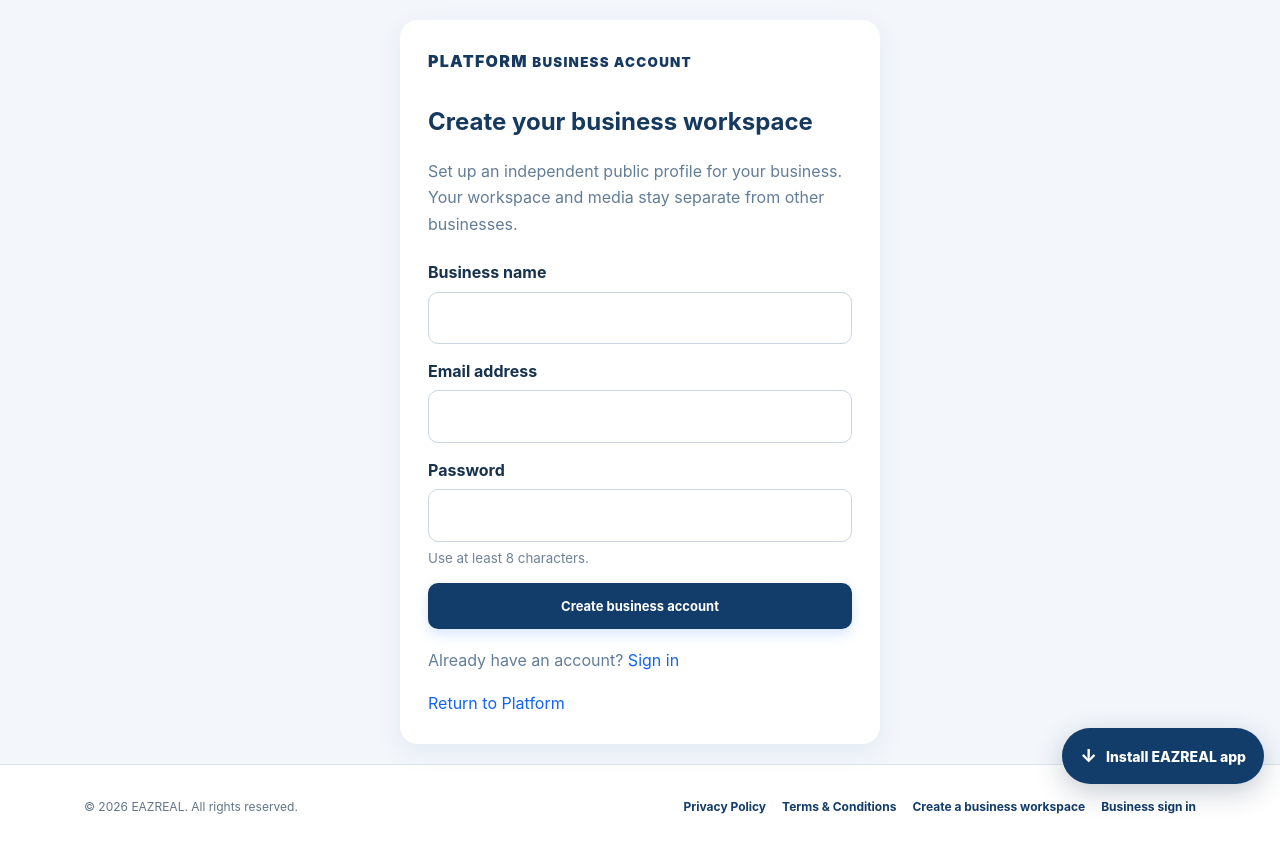
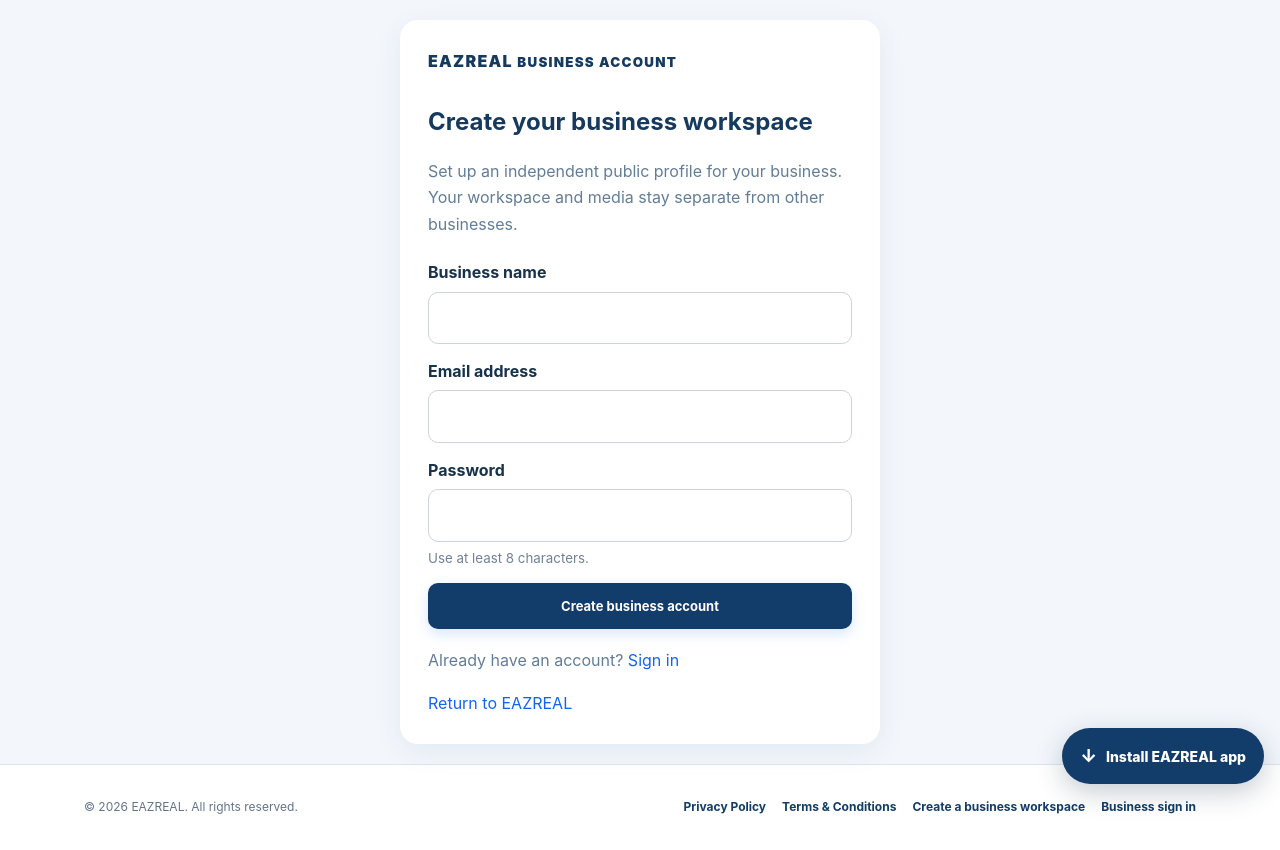
Before and after one commit to agentsarahmitchell56-code/USHopeBridge, a Next.js app: page /business/register in a window 1280 px wide. Built offline with nearby package versions, Linux system fonts and the light colour scheme; no server answers.

Commit message:
Apply EAZREAL identity to business registration

```diff
--- a/app/business/register/page.tsx
+++ b/app/business/register/page.tsx
@@ -79,7 +79,7 @@ export default function BusinessRegisterPage() {
   }
 
   return <main style={shell}><section style={card}>
-    <Link href="/" style={brand}>PLATFORM <small>BUSINESS ACCOUNT</small></Link>
+    <Link href="/" style={brand}>EAZREAL <small>BUSINESS ACCOUNT</small></Link>
     <h1 style={{ margin: "28px 0 8px", color: "#15395f" }}>{step === "register" ? "Create your business workspace" : "Verify your email address"}</h1>
     <p style={muted}>{step === "register" ? "Set up an independent public profile for your business. Your workspace and media stay separate from other businesses." : "Enter the complete verification code we sent to your email. Your business workspace will open after verification."}</p>
 
@@ -105,7 +105,7 @@ export default function BusinessRegisterPage() {
     )}
 
     <p style={{ ...muted, marginTop: 18 }}>Already have an account? <Link href="/business/login" style={link}>Sign in</Link></p>
-    <Link href="/" style={link}>Return to Platform</Link>
+    <Link href="/" style={link}>Return to EAZREAL</Link>
   </section></main>;
 }
 
```
